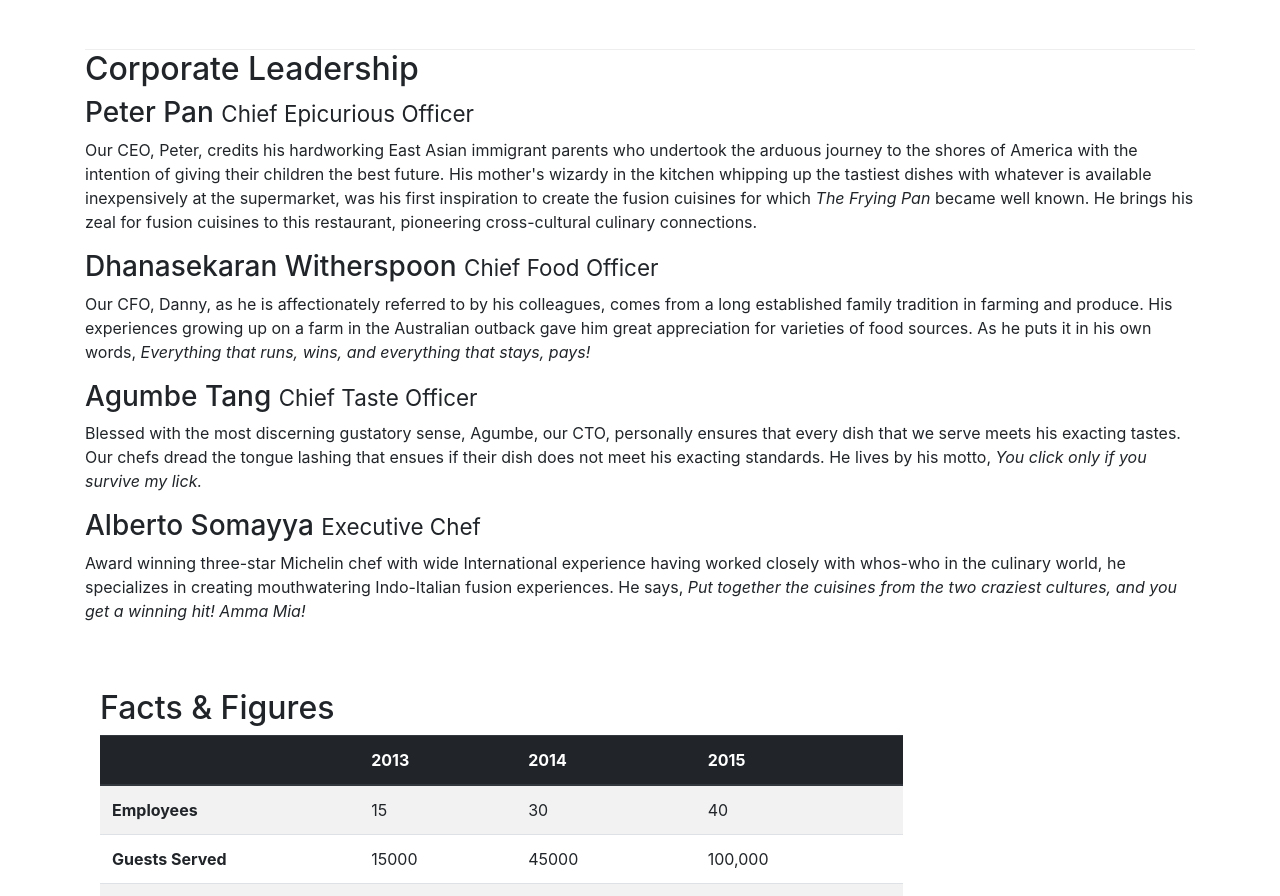
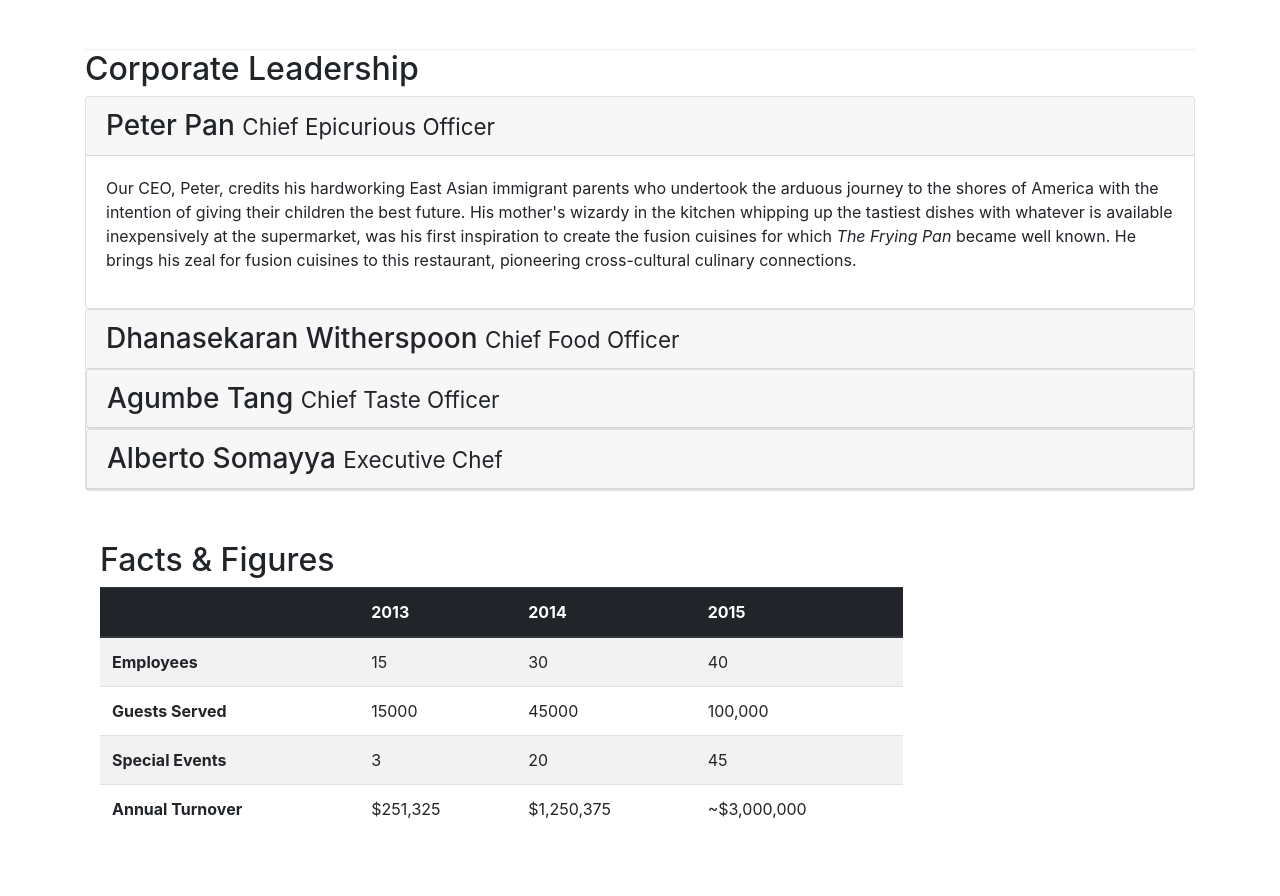
Before and after one commit to RajuKirito/Bootstrap, a website: page aboutus.html in a window 1280 px wide. Shown: the part 910-1806 px from the top of the page. Drawn offline with nearby package versions, Linux system fonts and the light colour scheme.

Commit message:
tabs and accordion

```diff
--- a/aboutus.html
+++ b/aboutus.html
@@ -101,14 +101,66 @@
         <div class = 'container'>
             <div>
                 <h2>Corporate Leadership</h2>
-                <h3>Peter Pan <small>Chief Epicurious Officer</small></h3>
-                <p class="d-none d-sm-block">Our CEO, Peter, credits his hardworking East Asian immigrant parents who undertook the arduous journey to the shores of America with the intention of giving their children the best future. His mother's wizardy in the kitchen whipping up the tastiest dishes with whatever is available inexpensively at the supermarket, was his first inspiration to create the fusion cuisines for which <em>The Frying Pan</em> became well known. He brings his zeal for fusion cuisines to this restaurant, pioneering cross-cultural culinary connections.</p>
-                <h3>Dhanasekaran Witherspoon <small>Chief Food Officer</small></h3>
-                <p class="d-none d-sm-block">Our CFO, Danny, as he is affectionately referred to by his colleagues, comes from a long established family tradition in farming and produce. His experiences growing up on a farm in the Australian outback gave him great appreciation for varieties of food sources. As he puts it in his own words, <em>Everything that runs, wins, and everything that stays, pays!</em></p>
-                <h3>Agumbe Tang <small>Chief Taste Officer</small></h3>
-                <p class="d-none d-sm-block">Blessed with the most discerning gustatory sense, Agumbe, our CTO, personally ensures that every dish that we serve meets his exacting tastes. Our chefs dread the tongue lashing that ensues if their dish does not meet his exacting standards. He lives by his motto, <em>You click only if you survive my lick.</em></p>
-                <h3>Alberto Somayya <small>Executive Chef</small></h3>
-                <p class="d-none d-sm-block">Award winning three-star Michelin chef with wide International experience having worked closely with whos-who in the culinary world, he specializes in creating mouthwatering Indo-Italian fusion experiences. He says, <em>Put together the cuisines from the two craziest cultures, and you get a winning hit! Amma Mia!</em></p>
+
+                <div id = 'accordion'>
+                    <div class="card">
+                        <div class="card-header" role="tab" id="peterhead">
+                        <h3 class="mb-0">
+                            <a data-toggle="collapse" data-target="#peter">
+                            Peter Pan <small>Chief Epicurious Officer</small>
+                            </a>
+                        </h3>
+                        </div>
+                        <div class="collapse show" id="peter" data-parent="#accordion">
+                            <div class="card-body">
+                                <p class="d-none d-sm-block">Our CEO, Peter, credits his hardworking East Asian immigrant parents who undertook the arduous journey to the shores of America with the intention of giving their children the best future. His mother's wizardy in the kitchen whipping up the tastiest dishes with whatever is available inexpensively at the supermarket, was his first inspiration to create the fusion cuisines for which <em>The Frying Pan</em> became well known. He brings his zeal for fusion cuisines to this restaurant, pioneering cross-cultural culinary connections.</p>
+                            </div>
+                        </div>
+                    </div>
+                    <div class="card">
+                        <div class="card-header" role="tab" id="dannyhead">
+                        <h3 class="mb-0">
+                            <a class="collapsed" data-toggle="collapse" data-target="#danny">
+                            Dhanasekaran Witherspoon <small>Chief Food Officer</small>
+                            </a>
+                        </h3>
+                    </div>
+                    <div class="collapse" id="danny" data-parent="#accordion">
+                        <div class="card-body">
+                            <p class="d-none d-sm-block">Our CFO, Danny, as he is affectionately referred to by his colleagues, comes from a long established family tradition in farming and produce. His experiences growing up on a farm in the Australian outback gave him great appreciation for varieties of food sources. As he puts it in his own words, <em>Everything that runs, wins, and everything that stays, pays!</em></p>
+                        </div>
+                    </div>
+                    <div class="card">
+                            <div class="card-header" role="tab" id="agumbehead">
+                            <h3 class="mb-0">
+                                <a class="collapsed" data-toggle="collapse" data-target="#agumbe">
+                                Agumbe Tang <small>Chief Taste Officer</small>
+                                </a>
+                            </h3>
+                        </div>
+                        <div class="collapse" id="agumbe" data-parent="#accordion">
+                            <div class="card-body">
+                                <p class="d-none d-sm-block">Blessed with the most discerning gustatory sense, Agumbe, our CTO, personally ensures that every dish that we serve meets his exacting tastes. Our chefs dread the tongue lashing that ensues if their dish does not meet his exacting standards. He lives by his motto, <em>You click only if you survive my lick.</em></p>
+                            </div>
+                        </div>
+                    </div>
+                    <div class="card">
+                            <div class="card-header" role="tab" id="albertohead">
+                            <h3 class="mb-0">
+                                <a class="collapsed" data-toggle="collapse" data-target="#alberto">
+                                Alberto Somayya <small>Executive Chef</small>
+                                </a>
+                            </h3>
+                        </div>
+                        <div class="collapse" id="alberto" data-parent="#accordion">
+                            <div class="card-body">
+                                <p class="d-none d-sm-block">Award winning three-star Michelin chef with wide International experience having worked closely with whos-who in the culinary world, he specializes in creating mouthwatering Indo-Italian fusion experiences. He says, <em>Put together the cuisines from the two craziest cultures, and you get a winning hit! Amma Mia!</em></p>
+                            </div>
+                        </div>
+                    </div>
+
+                </div>
+
             </div>
             <div class = 'row row-content'>
                 <div class = 'col-12 col-sm-9'>
--- a/css/styles.css
+++ b/css/styles.css
@@ -39,3 +39,10 @@ body{
     padding:10px 20px 8px 20px;
     border-radius: 2px;
 }
+
+.tabcontent{
+    border-left: 1px solid #ddd;
+    border-right: 1px solid #ddd;
+    border-bottom: 1px solid #ddd;
+    padding: 10px;
+}
```
